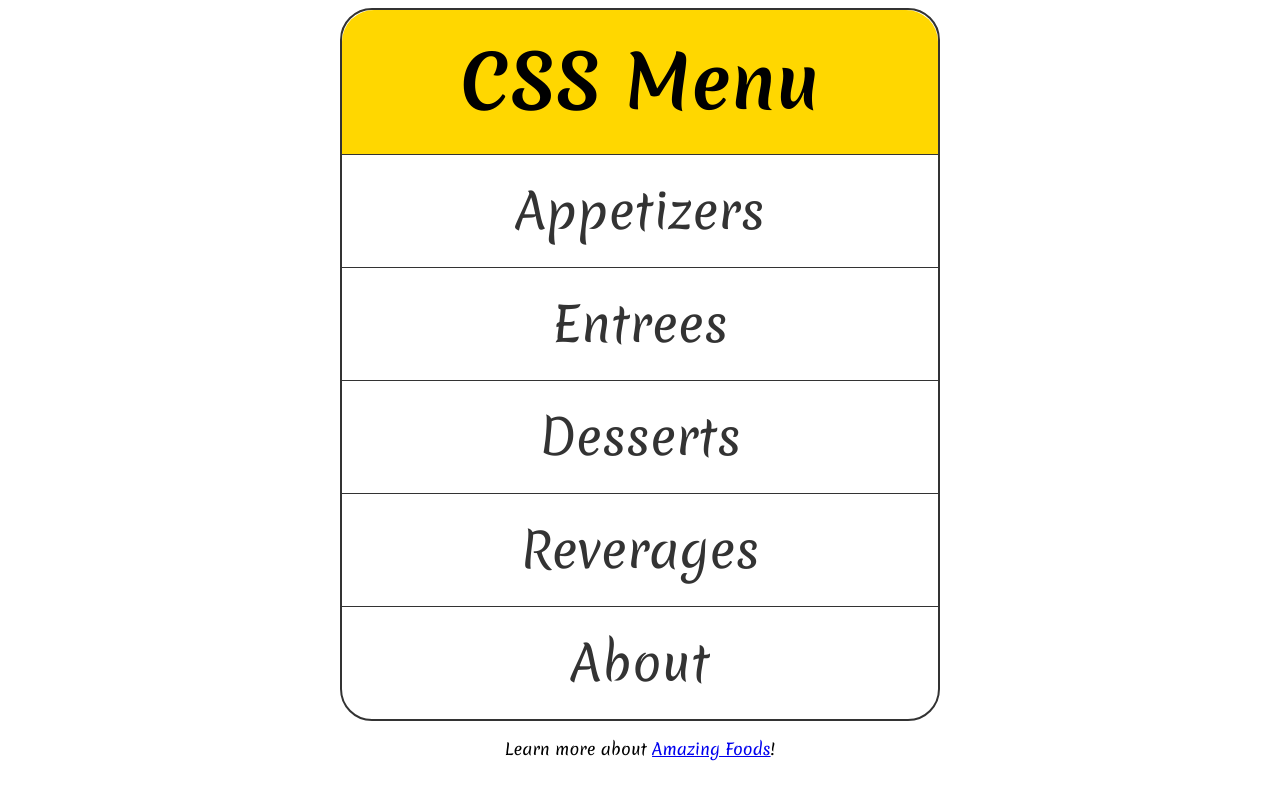
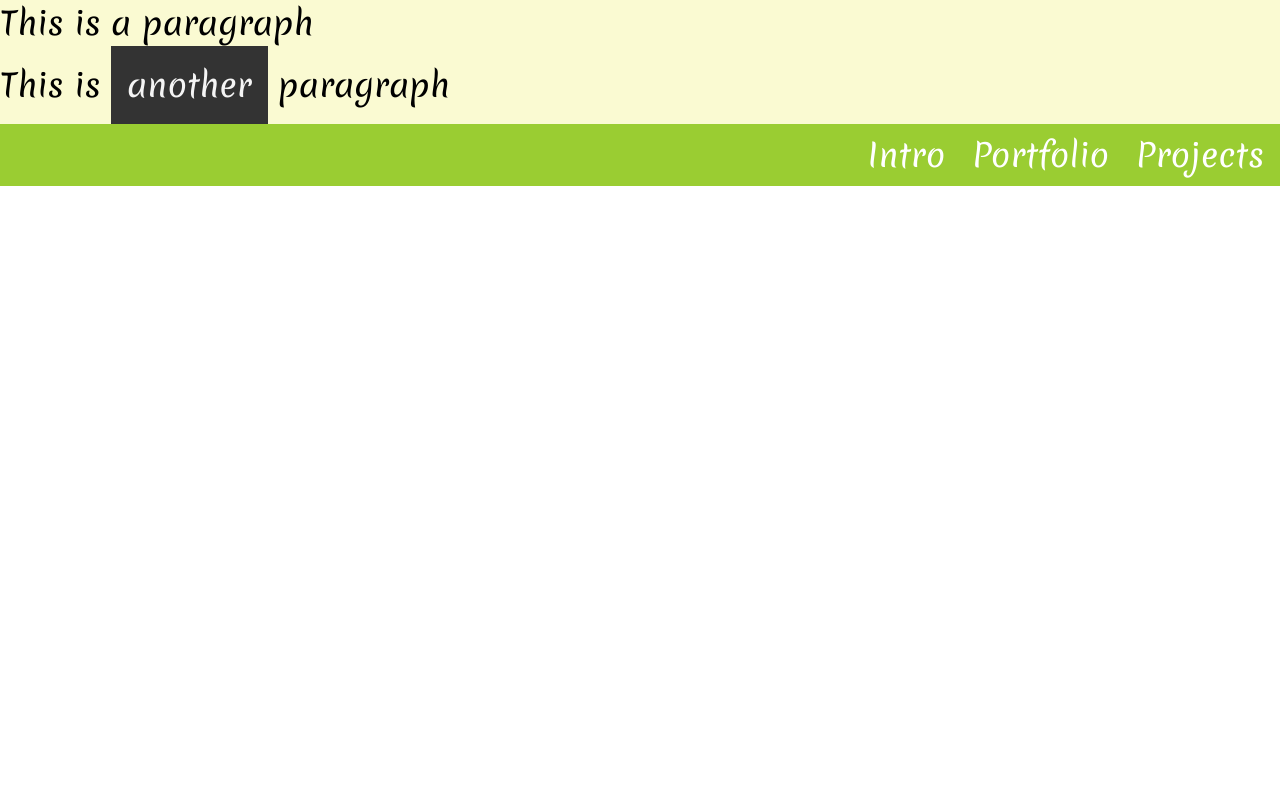
Before and after one commit to aliyusup2981/FullStackDev, a plain HTML site: page CSS/index.html in a window 1280 px wide. Drawn offline with Linux system fonts and the light colour scheme.

Commit message:
Learn About Display

```diff
--- a/CSS/index.html
+++ b/CSS/index.html
@@ -3,20 +3,20 @@
   <head>
     <meta charset="UTF-8" />
     <meta name="viewport" content="width=device-width, initial-scale=1.0" />
-    <title>CSS Menu</title>
+    <title>CSS Display</title>
     <link rel="stylesheet" href="styles.css" />
   </head>
   <body>
-    <nav>
-      <h2>CSS Menu</h2>
-      <ul>
-        <li><a href="one.html">Appetizers</a></li>
-        <li><a href="one.html">Entrees</a></li>
-        <li><a href="two.html">Desserts</a></li>
-        <li><a href="two.html">Reverages</a></li>
-        <li><a href="two.html">About</a></li>
-      </ul>
-    </nav>
-    <p>Learn more about <a href="https://www.cnn.com/cnn-underscored/deals/best-amazon-deals-2025-02-12">Amazing Foods</a>!</p>
+    <main>
+      <p>This is a paragraph</p>
+      <p>This is <span class="opposite">another</span> paragraph</p>
+      <nav>
+        <ul>
+          <li><a href="#">Intro</a></li>
+          <li><a href="#">Portfolio</a></li>
+          <li><a href="#">Projects</a></li>
+        </ul>
+      </nav>
+    </main>
   </body>
 </html>
--- a/CSS/styles.css
+++ b/CSS/styles.css
@@ -7,50 +7,40 @@
 }
 
 body {
-  margin: 0.5rem;
+  font-size: 2rem;
   font-family: "Merienda", sans-serif;
-  text-align: center;
 }
 
-nav {
-  border: 2px solid #333;
-  border-radius: 2rem;
-  margin: 0 auto 1rem;
-  max-width: 600px;
-  font-size: 3rem;
-  line-height: 7rem;
+p {
+  background-color: lightgoldenrodyellow;
 }
 
-h2 {
+.opposite {
+  display: inline-block;
+  background-color: #333;
+  color: whitesmoke;
   padding: 1rem;
-  background: gold;
-  border-radius: 2rem 2rem 0 0;
 }
 
 ul {
   list-style-type: none;
+  padding: 0.5rem;
+  text-align: right;
+  background-color: yellowgreen;
+  margin: 0;
 }
 
 li {
-  border-top: 1px solid #333;
+  display: inline-block;
+  margin-inline: 0.5rem;
 }
 
 li a {
-  display: block;
-}
-
-li a,
-li a:visited {
+  color: white;
   text-decoration: none;
-  color: #333;
 }
 
 li a:hover,
 li a:focus {
-  background: #333;
-  color: white;
-  cursor: pointer;
+  text-decoration: underline;
 }
-li:last-child a {
-  border-radius: 0 0 2rem 2rem;
-}
```
